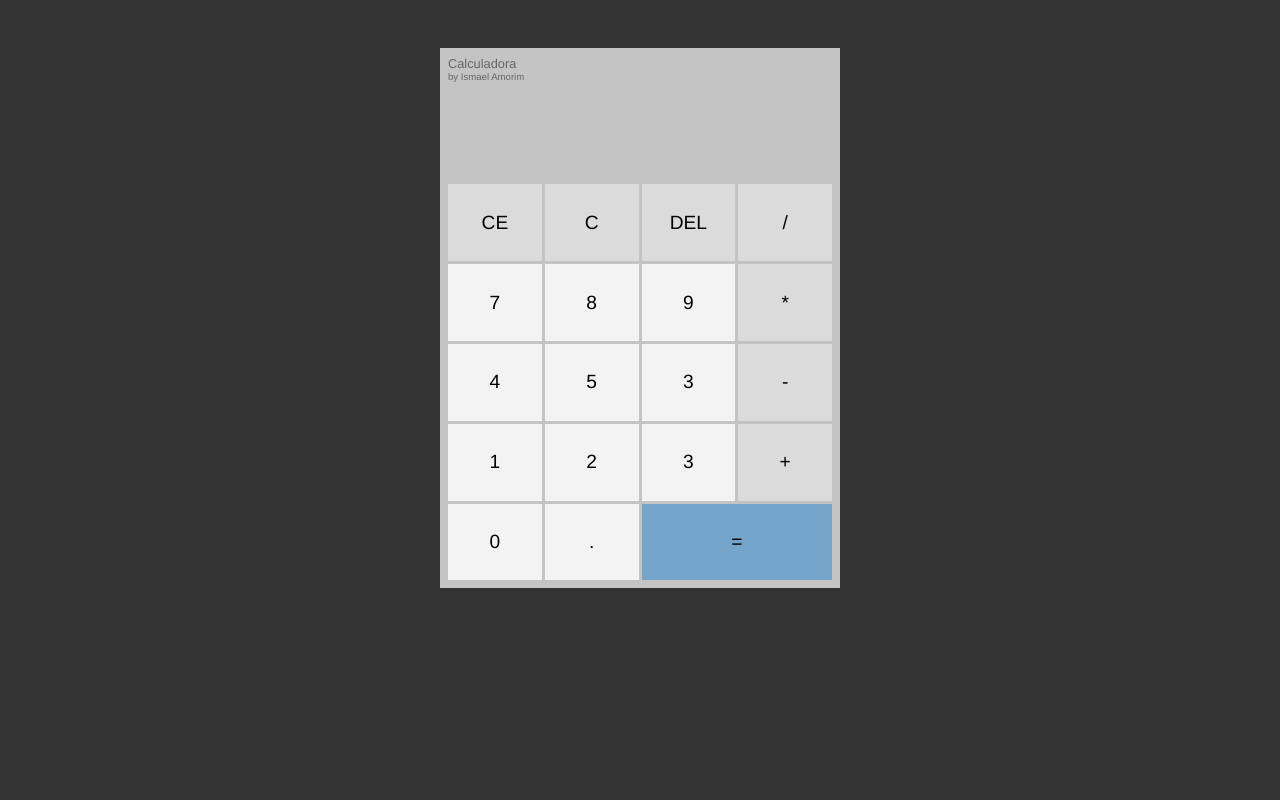
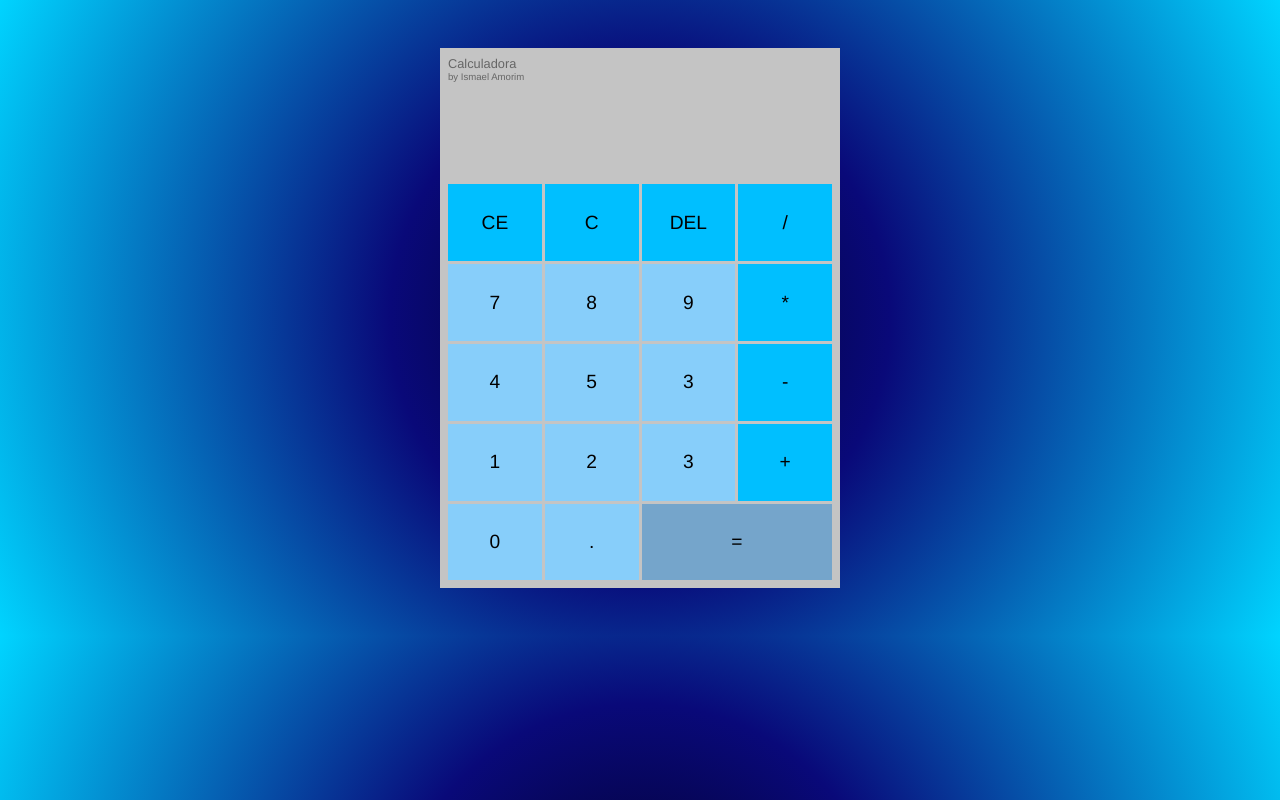
Before and after one commit to Ismael-Amorim/calculatorJS, a plain HTML site: page index.html in a window 1280 px wide. Drawn offline with Linux system fonts and the light colour scheme.

Commit message:
Atualizar layout

```diff
--- a/css/styles.css
+++ b/css/styles.css
@@ -6,7 +6,7 @@
 }
 
 body {
-    background-color: #333;
+    background: radial-gradient(circle, rgba(2, 0, 36, 1) 0%, rgba(9, 9, 121, 1) 35%, rgba(0, 212, 255, 1) 100%);
     display: flex;
     align-items: center;
     justify-content: center;
@@ -70,12 +70,12 @@ body {
     border-radius: 0;
     height: 4em;
     font-size: 1.2em;
-    background-color: #dbdbdb;
+    background-color: #00BFFF;
     cursor: pointer;
 }
 
 #buttons-container .number {
-    background-color: #f3f3f3;
+    background-color: #87CEFA;
 }
 
 #buttons-container button:hover {
```
